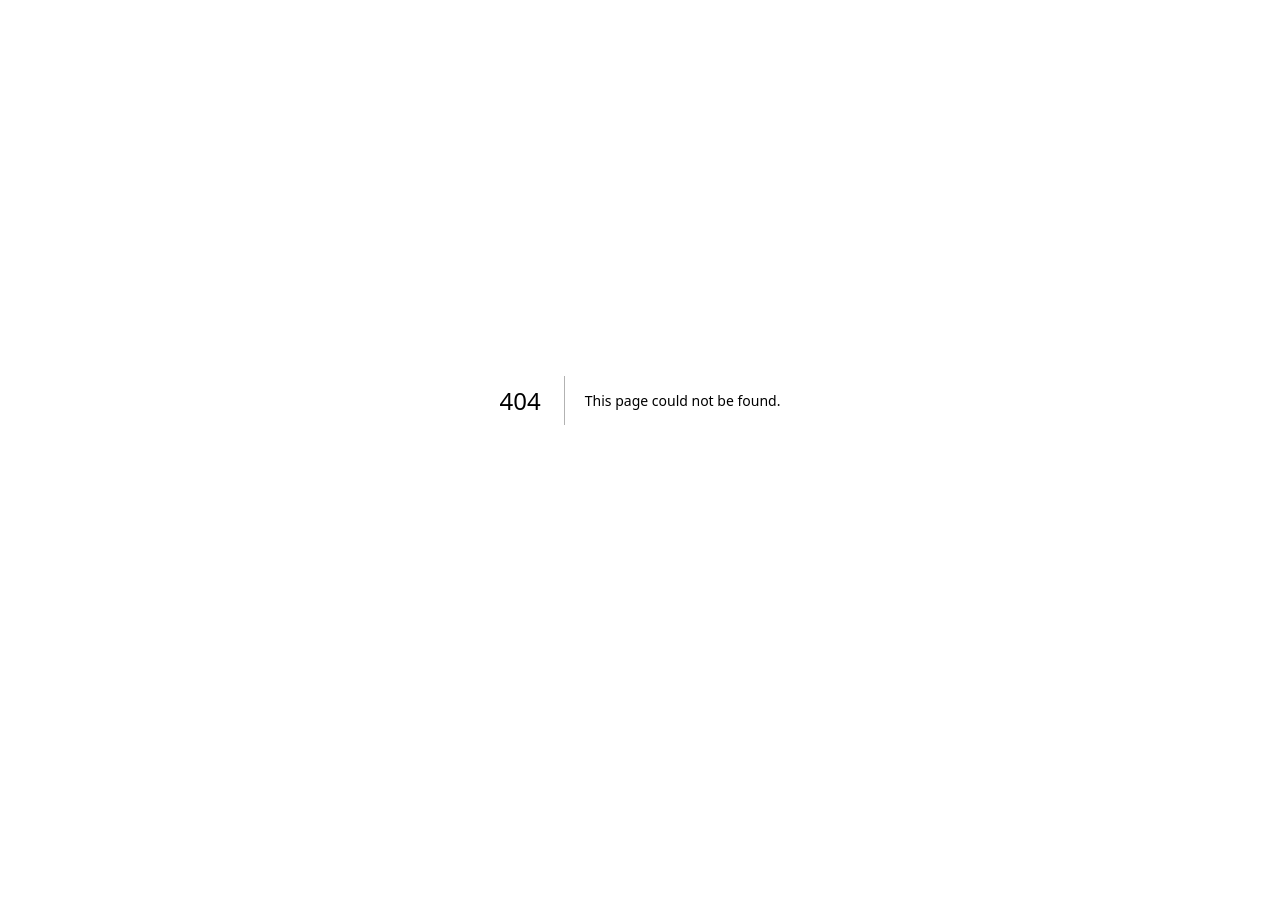
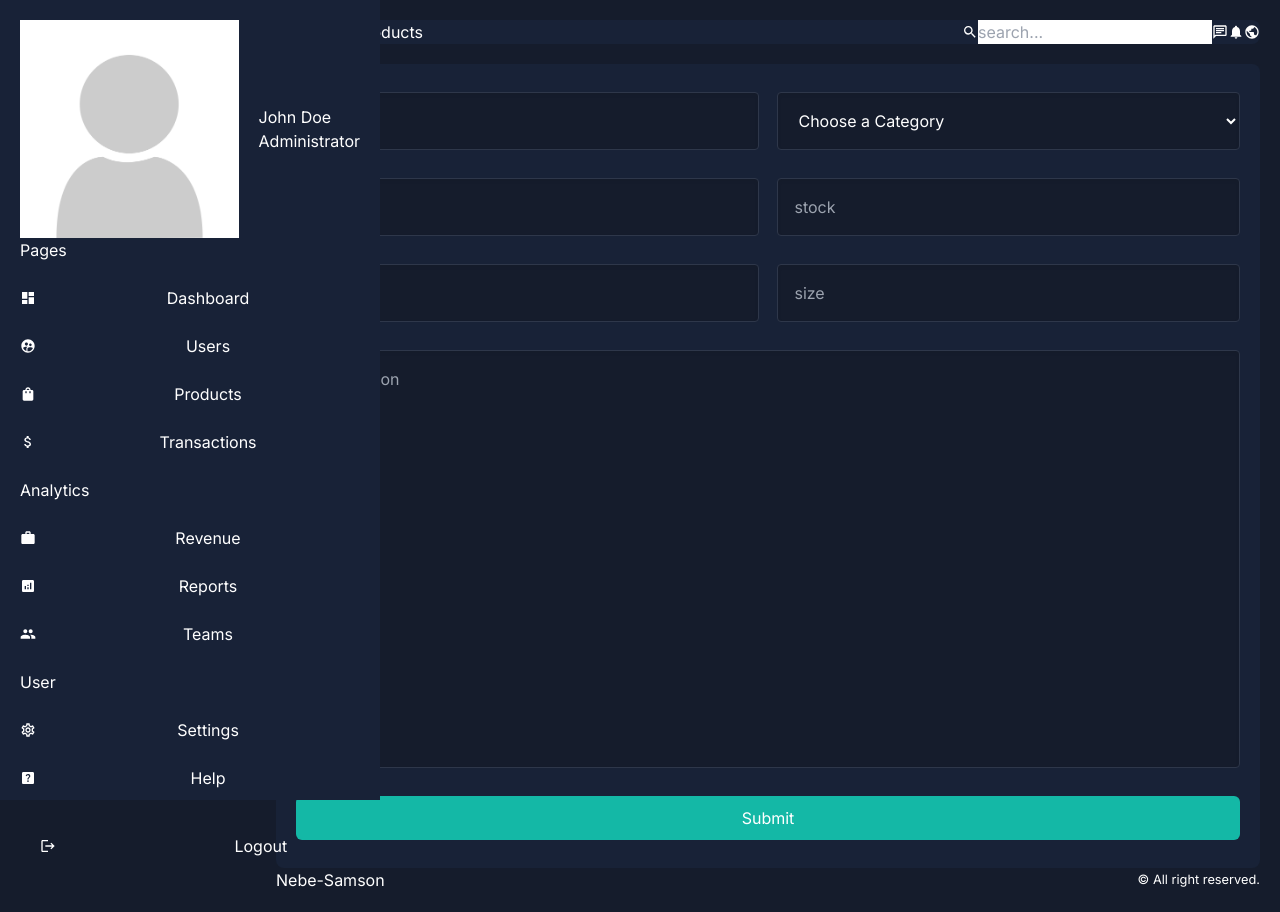
Before and after one commit to ChiemezieSamson/Admin-Dashboard, a Next.js app: page /dashboard/products/add-new-products in a window 1280 px wide. Before the commit this address had no page. Before the commit the page ends 800 px from the top, so only its background shows below. Built offline with nearby package versions, Linux system fonts and the light colour scheme.

Commit message:
completed the create new user page, and create new product, moving to create view page

```diff
--- a/src/Components/Dashboard/SharedComponents/SharedComponents.tsx
+++ b/src/Components/Dashboard/SharedComponents/SharedComponents.tsx
@@ -20,7 +20,7 @@ export const SearchInput = ({placeholder}: {placeholder: string}) => {
 export const AddNewButton = ({text, url}: {text: string, url: string}) => {
 
   return (
-    <Link href={`/dashboard/${url}/add`}>
+    <Link href={`/dashboard/${url}`}>
       <button className="p-2.5 max-w-[100px] text-white bg-[#5d57c9] button">{text}</button>
     </Link>
   )
--- a/src/Components/Data/Data.js
+++ b/src/Components/Data/Data.js
@@ -273,3 +273,5 @@ export const prodctsItem = [
 		Stock: "34",
 	},
 ];
+
+export const addProductSeleteOptionItems = ["kitchen", "phone", "computer"];
--- a/src/Components/globals.css
+++ b/src/Components/globals.css
@@ -32,6 +32,10 @@
   td {
     @apply p-2.5
   }
+
+  option {
+   @apply bg-[#182237] text-sm my-1 py-2 inline-block last:mb-0 text-[#b7bac1]
+  }
 }
 
 @layer utilities{
@@ -50,4 +54,9 @@
   .button {
     @apply p-2.5 grid grid-flow-col items-center border-0 cursor-pointer rounded-md
   }
+
+  .productForm {
+    @apply w-full p-4 bg-[#151c2c] text-white border border-solid border-[#2e374a] shadow-inner focus:shadow-slate-400/60
+    focus:outline-none focus:border-gray-400 focus:ring-0 mb-7 caret-black rounded
+  }
 }
--- a/src/app/dashboard/layout.tsx
+++ b/src/app/dashboard/layout.tsx
@@ -9,8 +9,10 @@ interface children {
 const layout = ({children}: children) => {
   return (
     <div className="grid grid-cols-5">
-      <aside className="col-span-1 bgSoft h-screen p-5">
-        <Sidebar />
+      <aside className="col-span-1 h-screen">
+        <div className="fixed bgSoft inset-y-0 w-full max-w-[380px] p-5">
+          <Sidebar />
+        </div>
       </aside>
 
       <div className="col-span-4 p-5">
--- /dev/null
+++ b/src/app/dashboard/products/add-new-products/page.tsx
@@ -0,0 +1,30 @@
+import { addProductSeleteOptionItems } from '@/Components/Data/Data'
+
+const AddproductPage = () => {
+  const selectItem = addProductSeleteOptionItems.map((item, index) => {return {id: index, value: item}})
+  return (
+    <div className='bgSoft px-5 py-7 rounded-lg mt-5'>
+      <form className='grid grid-cols-2 gap-x-[2%]'>
+        <input type="text" name="title" id="title" placeholder="title" required className='productForm'/>
+
+        <select name="categories" id="categories" className='productForm'>
+          <option value="general">Choose a Category</option>
+          {selectItem.map(opt => {
+            return (
+              <option key={opt.id} value={opt.value} className="capitalize">{opt.value}</option>
+            )
+          })}
+        </select>
+
+        <input type="number" name="price" id="price" placeholder="price" className='productForm'/>
+        <input type="number" name="stock" id="stock" placeholder="stock" className='productForm'/>
+        <input type="text" name="color" id="color" placeholder="color" className='productForm'/>
+        <input type="text" name="size" id="size" placeholder="size" className='productForm'/>
+        <textarea name="description" id="description" rows={16} placeholder="Description" className='productForm col-span-2 resize-none'></textarea>
+        <button type="submit" className='text-white bg-teal-500 button col-span-2'>Submit</button>
+      </form>
+    </div>
+  )
+}
+
+export default AddproductPage
--- a/src/app/dashboard/products/page.tsx
+++ b/src/app/dashboard/products/page.tsx
@@ -8,7 +8,7 @@ const ProductPage = () => {
     <div className="bgSoft p-5 rounded-lg mt-5">
       <div className="grid grid-flow-col items-center justify-between">
         <Search placeholder={"Search for a product..."}/>
-        <AddNewButton url="products" text="Add New"/>
+        <AddNewButton url="products/add-new-products" text="Add New"/>
       </div>
 
       <div>
--- /dev/null
+++ b/src/app/dashboard/users/add-new-user/page.tsx
@@ -0,0 +1,31 @@
+import { addProductSeleteOptionItems } from '@/Components/Data/Data'
+
+const AddproductPage = () => {
+  const selectItem = addProductSeleteOptionItems.map((item, index) => {return {id: index, value: item}})
+  return (
+    <div className='bgSoft p-5 rounded-lg mt-5'>
+      <form className='grid grid-cols-2 gap-x-[2%]'>
+        <input type="text" name="username" id="username" placeholder="username" required className='productForm'/>
+        <input type="email" name="email" id="email" placeholder="email" required className='productForm'/>
+        <input type="password" name="password" id="password" placeholder="password" required className='productForm'/>
+        <input type="tel" name="phone" id="phone" placeholder="phone" className='productForm'/>
+
+        <select name="admin" id="admin" className='productForm'>
+          <option value={0}>is Admin</option>
+          <option value={1} className="capitalize">Yes</option>
+          <option value={0} className="capitalize">No</option>
+        </select>
+
+        <select name="active" id="active" className='productForm'>
+          <option value={1}>is Active</option>
+          <option value={1} className="capitalize">Yes</option>
+          <option value={0} className="capitalize">No</option>
+        </select>
+        <textarea name="address" id="address" rows={16} placeholder="address" className='productForm col-span-2 resize-none'></textarea>
+        <button type="submit" className='text-white bg-teal-500 button col-span-2'>Submit</button>
+      </form>
+    </div>
+  )
+}
+
+export default AddproductPage
--- a/src/app/dashboard/users/page.tsx
+++ b/src/app/dashboard/users/page.tsx
@@ -8,7 +8,7 @@ const UsersPage = () => {
     <div className="bgSoft p-5 rounded-lg mt-5">
       <div className="grid grid-flow-col items-center justify-between">
         <Search placeholder={"Search for a user..."}/>
-        <AddNewButton url="users" text="Add New"/>
+        <AddNewButton url="users/add-new-user" text="Add New"/>
       </div>
 
       <div>
```
